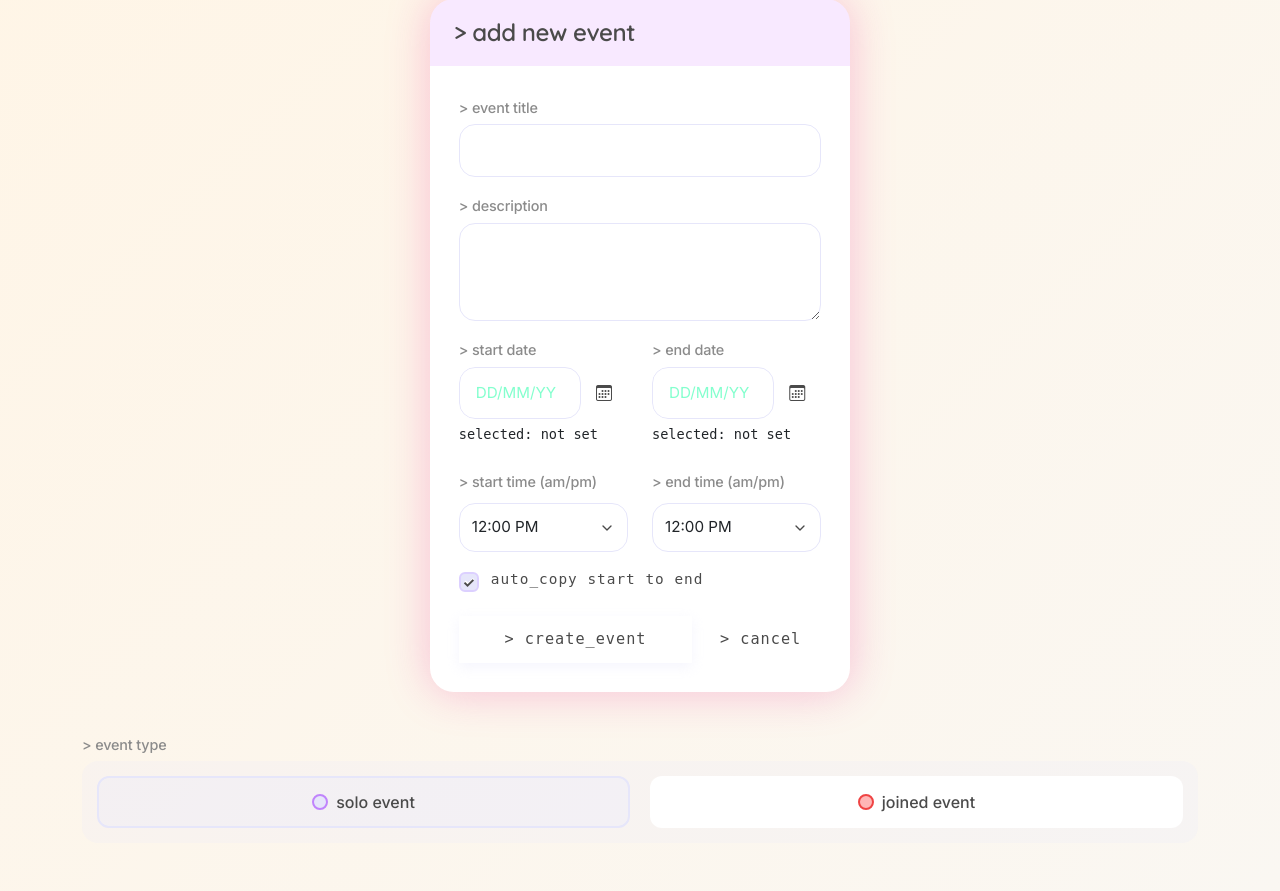
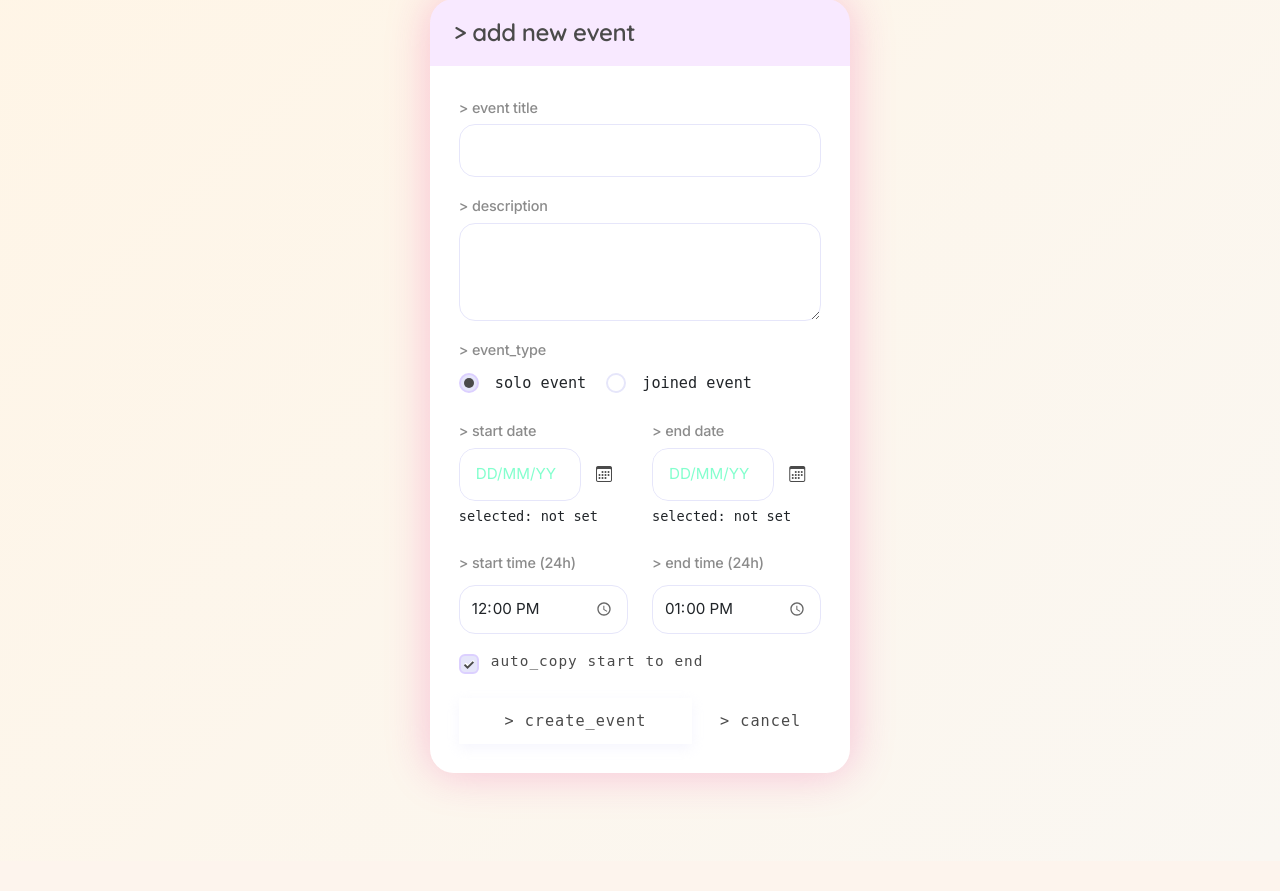
Before and after one commit to schizoscar/sumire-mia-app, a Flask app: page /calendar/add in a window 1280 px wide. Shown: the part 142-1033 px from the top of the page. After the commit the page ends 930 px from the top, so only its background shows below. Run offline with Flask 3, Linux system fonts and the light colour scheme; the visitor is signed in with stand-in values (Sample User, id 1); data comes from the database, SQL or seed files in the repository; some libraries are stand-ins or nearby versions.

```diff
--- a/app/templates/calendar/add.html
+++ b/app/templates/calendar/add.html
@@ -22,6 +22,36 @@
                         <label for="description" class="form-label">> DESCRIPTION</label>
                         <textarea class="form-control" id="description" name="description" rows="3"
                                   style="color: var(--neon-green) !important; background: rgba(10,10,15,0.9);">{{ form_data.description if form_data else '' }}</textarea>
+                    </div>
+
+                    <!-- Event Type Selection -->
+                    <div class="mb-4">
+                        <label class="form-label">> EVENT_TYPE</label>
+                        <div class="simple-radio-group">
+                            <label class="simple-radio">
+                                <input type="radio" name="event_type" id="event_solo" value="solo" checked>
+                                <span>solo event</span>
+                            </label>
+                            <label class="simple-radio">
+                                <input type="radio" name="event_type" id="event_joined" value="joined">
+                                <span>joined event</span>
+                            </label>
+                        </div>
+                    </div>
+
+                    <!-- User Selector for Joined Events -->
+                    <div class="user-selector mb-4" id="userSelector" style="display: none;">
+                        <label for="joined_user" class="form-label">> JOIN WITH</label>
+                        <select class="form-control" id="joined_user" name="joined_user_id">
+                            <option value="">select a user...</option>
+                            {% for user in users %}
+                                {% if user.id != current_user.id %}
+                                <option value="{{ user.id }}">
+                                    {{ user.username }}
+                                </option>
+                                {% endif %}
+                            {% endfor %}
+                        </select>
                     </div>
 
                     <div class="row">
@@ -60,62 +90,16 @@
 
                     <div class="row mt-2">
                         <div class="col-md-6">
-                            <label class="form-label">> START TIME (AM/PM)</label>
-                            <select class="form-control time-select" id="start_time" name="start_time" style="color: var(--neon-green) !important; background: rgba(10,10,15,0.9); border: 1px solid var(--neon-purple);">
-                                <option value="12:00 AM">12:00 AM</option>
-                                <option value="01:00 AM">01:00 AM</option>
-                                <option value="02:00 AM">02:00 AM</option>
-                                <option value="03:00 AM">03:00 AM</option>
-                                <option value="04:00 AM">04:00 AM</option>
-                                <option value="05:00 AM">05:00 AM</option>
-                                <option value="06:00 AM">06:00 AM</option>
-                                <option value="07:00 AM">07:00 AM</option>
-                                <option value="08:00 AM">08:00 AM</option>
-                                <option value="09:00 AM">09:00 AM</option>
-                                <option value="10:00 AM">10:00 AM</option>
-                                <option value="11:00 AM">11:00 AM</option>
-                                <option value="12:00 PM" selected>12:00 PM</option>
-                                <option value="01:00 PM">01:00 PM</option>
-                                <option value="02:00 PM">02:00 PM</option>
-                                <option value="03:00 PM">03:00 PM</option>
-                                <option value="04:00 PM">04:00 PM</option>
-                                <option value="05:00 PM">05:00 PM</option>
-                                <option value="06:00 PM">06:00 PM</option>
-                                <option value="07:00 PM">07:00 PM</option>
-                                <option value="08:00 PM">08:00 PM</option>
-                                <option value="09:00 PM">09:00 PM</option>
-                                <option value="10:00 PM">10:00 PM</option>
-                                <option value="11:00 PM">11:00 PM</option>
-                            </select>
+                            <label class="form-label">> START TIME (24H)</label>
+                            <input type="time" class="form-control time-input" id="start_time" name="start_time"
+                                   value="12:00" step="600" required
+                                   style="color: var(--neon-green) !important; background: rgba(10,10,15,0.9); border: 1px solid var(--neon-purple);">
                         </div>
                         <div class="col-md-6">
-                            <label class="form-label">> END TIME (AM/PM)</label>
-                            <select class="form-control time-select" id="end_time" name="end_time" style="color: var(--neon-green) !important; background: rgba(10,10,15,0.9); border: 1px solid var(--neon-pink);">
-                                <option value="12:00 AM">12:00 AM</option>
-                                <option value="01:00 AM">01:00 AM</option>
-                                <option value="02:00 AM">02:00 AM</option>
-                                <option value="03:00 AM">03:00 AM</option>
-                                <option value="04:00 AM">04:00 AM</option>
-                                <option value="05:00 AM">05:00 AM</option>
-                                <option value="06:00 AM">06:00 AM</option>
-                                <option value="07:00 AM">07:00 AM</option>
-                                <option value="08:00 AM">08:00 AM</option>
-                                <option value="09:00 AM">09:00 AM</option>
-                                <option value="10:00 AM">10:00 AM</option>
-                                <option value="11:00 AM">11:00 AM</option>
-                                <option value="12:00 PM" selected>12:00 PM</option>
-                                <option value="01:00 PM">01:00 PM</option>
-                                <option value="02:00 PM">02:00 PM</option>
-                                <option value="03:00 PM">03:00 PM</option>
-                                <option value="04:00 PM">04:00 PM</option>
-                                <option value="05:00 PM">05:00 PM</option>
-                                <option value="06:00 PM">06:00 PM</option>
-                                <option value="07:00 PM">07:00 PM</option>
-                                <option value="08:00 PM">08:00 PM</option>
-                                <option value="09:00 PM">09:00 PM</option>
-                                <option value="10:00 PM">10:00 PM</option>
-                                <option value="11:00 PM">11:00 PM</option>
-                            </select>
+                            <label class="form-label">> END TIME (24H)</label>
+                            <input type="time" class="form-control time-input" id="end_time" name="end_time"
+                                   value="13:00" step="600" required
+                                   style="color: var(--neon-green) !important; background: rgba(10,10,15,0.9); border: 1px solid var(--neon-pink);">
                         </div>
                     </div>
 
@@ -143,8 +127,6 @@
 </div>
 
 <!-- JavaScript for datetime handling -->
-<!-- Update the JavaScript section - replace the updateHiddenFields and submit handler -->
-
 <script>
     $(document).ready(function () {
         console.log("Datepicker initializing...");
@@ -186,17 +168,70 @@
             console.log("Updating hidden fields - Start:", startDate, startTime, "| End:", endDate, endTime);
 
             if (startDate && startTime) {
-                const startDateTime = `${startDate} ${startTime}`;
+                // Convert 24h time to 12h with AM/PM for the backend
+                const [hours, minutes] = startTime.split(':');
+                const hour = parseInt(hours);
+                const ampm = hour >= 12 ? 'PM' : 'AM';
+                const hour12 = hour % 12 || 12;
+                const time12 = `${String(hour12).padStart(2, '0')}:${minutes} ${ampm}`;
+
+                const startDateTime = `${startDate} ${time12}`;
                 $('#start_datetime').val(startDateTime);
                 console.log("✅ Start datetime set to:", startDateTime);
             }
 
             if (endDate && endTime) {
-                const endDateTime = `${endDate} ${endTime}`;
+                // Convert 24h time to 12h with AM/PM for the backend
+                const [hours, minutes] = endTime.split(':');
+                const hour = parseInt(hours);
+                const ampm = hour >= 12 ? 'PM' : 'AM';
+                const hour12 = hour % 12 || 12;
+                const time12 = `${String(hour12).padStart(2, '0')}:${minutes} ${ampm}`;
+
+                const endDateTime = `${endDate} ${time12}`;
                 $('#end_datetime').val(endDateTime);
                 console.log("✅ End datetime set to:", endDateTime);
             }
         }
+
+        // Force 10-minute intervals on time inputs
+        $('.time-input').on('input', function () {
+            let value = this.value;
+            if (value) {
+                let [hours, minutes] = value.split(':').map(Number);
+                // Round minutes to nearest 10
+                minutes = Math.round(minutes / 10) * 10;
+                if (minutes === 60) {
+                    hours = (hours + 1) % 24;
+                    minutes = 0;
+                }
+                // Format back to HH:MM
+                let newValue = `${String(hours).padStart(2, '0')}:${String(minutes).padStart(2, '0')}`;
+                if (value !== newValue) {
+                    this.value = newValue;
+                }
+            }
+        });
+
+        // Also handle when using the spinner buttons
+        $('.time-input').on('change', function () {
+            let value = this.value;
+            if (value) {
+                let [hours, minutes] = value.split(':').map(Number);
+                // Round minutes to nearest 10
+                minutes = Math.round(minutes / 10) * 10;
+                if (minutes === 60) {
+                    hours = (hours + 1) % 24;
+                    minutes = 0;
+                }
+                // Format back to HH:MM
+                let newValue = `${String(hours).padStart(2, '0')}:${String(minutes).padStart(2, '0')}`;
+                if (value !== newValue) {
+                    this.value = newValue;
+                }
+                updateHiddenFields();
+            }
+        });
 
         // Trigger datepicker on icon click
         $('#start_date_icon').on('click', function () {
@@ -207,7 +242,7 @@
             $('#end_date').datepicker('show');
         });
 
-        // Time select change handlers
+        // Time change handlers
         $('#start_time, #end_time').on('change', function () {
             console.log("Time changed to:", $(this).val());
             updateHiddenFields();
@@ -268,70 +303,6 @@
                 return false;
             }
 
-            console.log("Form validation passed, submitting...");
-            return true;
-        });
-
-        // Initial update
-        setTimeout(updateHiddenFields, 100);
-    });
-</script>
-
-<!-- Event Type Selection -->
-<div class="mb-4">
-    <label class="form-label">> event type</label>
-    <div class="event-type-selector">
-        <div class="event-type-option solo">
-            <input type="radio" name="event_type" id="event_solo" value="solo" checked>
-            <label for="event_solo">
-                <span class="color-preview purple"></span>
-                solo event
-            </label>
-        </div>
-        <div class="event-type-option joined">
-            <input type="radio" name="event_type" id="event_joined" value="joined">
-            <label for="event_joined">
-                <span class="color-preview red"></span>
-                joined event
-            </label>
-        </div>
-    </div>
-</div>
-
-<!-- User Selector for Joined Events -->
-<div class="user-selector mb-4" id="userSelector">
-    <label class="form-label">> join with</label>
-    <select class="form-control" id="joined_user" name="joined_user_id">
-        <option value="">select a user...</option>
-        {% for user in users %}
-            {% if user.id != current_user.id %}
-            <option value="{{ user.id }}" style="color: {% if user.color_scheme == 'purple' %}#e6e6fa{% else %}#ffdab9{% endif %};">
-                {{ user.username }} ({{ user.color_scheme }})
-            </option>
-            {% endif %}
-        {% endfor %}
-    </select>
-    <small class="form-text user-hint">joined events will appear in red for both users</small>
-</div>
-
-<!-- Add this JavaScript -->
-<script>
-    $(document).ready(function () {
-        // Toggle user selector based on event type
-        $('input[name="event_type"]').on('change', function () {
-            if ($(this).val() === 'joined') {
-                $('#userSelector').addClass('visible');
-                $('#joined_user').prop('required', true);
-            } else {
-                $('#userSelector').removeClass('visible');
-                $('#joined_user').prop('required', false);
-            }
-        });
-
-        // Update form submission to include event type
-        $('#eventForm').on('submit', function () {
-            // ... existing code ...
-
             // Add event type to hidden fields
             const eventType = $('input[name="event_type"]:checked').val();
             $('<input>').attr({
@@ -339,7 +310,13 @@
                 name: 'event_type',
                 value: eventType
             }).appendTo('#eventForm');
+
+            console.log("Form validation passed, submitting...");
+            return true;
         });
+
+        // Initial update
+        setTimeout(updateHiddenFields, 100);
     });
 </script>
 
@@ -380,6 +357,30 @@
     background: var(--neon-pink) !important;
 }
 
+/* Simple Radio Button Styles */
+.simple-radio-group {
+    display: flex;
+    gap: 20px;
+    margin-top: 5px;
+}
+
+.simple-radio {
+    display: flex;
+    align-items: center;
+    gap: 8px;
+    cursor: pointer;
+    color: var(--neon-green);
+    font-family: 'Share Tech Mono', monospace;
+    font-size: 0.95rem;
+}
+
+.simple-radio input[type="radio"] {
+    width: 18px;
+    height: 18px;
+    cursor: pointer;
+    accent-color: var(--neon-purple);
+}
+
 /* Force text colors */
 .form-control, .form-control:focus {
     color: var(--neon-green) !important;
@@ -394,6 +395,23 @@
 
 .form-control::placeholder {
     color: rgba(10, 255, 157, 0.5) !important;
+}
+
+/* Time input styling */
+input[type="time"].form-control {
+    color-scheme: dark;
+    padding: 10px;
+    font-family: 'Share Tech Mono', monospace;
+}
+
+input[type="time"].form-control::-webkit-calendar-picker-indicator {
+    filter: invert(1);
+    opacity: 0.6;
+    cursor: pointer;
+}
+
+input[type="time"].form-control::-webkit-calendar-picker-indicator:hover {
+    opacity: 1;
 }
 
 /* Date icon hover effect */
@@ -414,27 +432,6 @@
     font-size: 0.85rem;
     margin-top: 5px;
     display: block;
-}
-
-/* Time select styling */
-.time-select {
-    font-family: 'Share Tech Mono', monospace;
-    cursor: pointer;
-    border-radius: 0;
-    margin-top: 5px;
-    padding: 10px;
-    transition: all 0.3s ease;
-}
-
-.time-select option {
-    background: var(--darker-bg);
-    color: var(--text-primary);
-    padding: 10px;
-}
-
-.time-select:hover {
-    border-color: var(--neon-pink) !important;
-    box-shadow: 0 0 10px rgba(255, 42, 109, 0.2);
 }
 
 /* Checkbox styling */
@@ -460,6 +457,21 @@
     cursor: pointer;
     margin-left: 10px;
     font-size: 0.9rem;
+}
+
+/* User selector */
+.user-selector select {
+    background: rgba(10, 10, 15, 0.9);
+    color: var(--neon-green);
+    border: 2px solid var(--neon-purple);
+    padding: 10px;
+    font-family: 'Share Tech Mono', monospace;
+    width: 100%;
+}
+
+.user-selector select option {
+    background: var(--darker-bg);
+    padding: 10px;
 }
 
 /* Input group enhancements */
@@ -528,6 +540,11 @@
         margin-bottom: 15px;
     }
 
+    .simple-radio-group {
+        flex-direction: column;
+        gap: 10px;
+    }
+
     .btn {
         width: 100%;
         margin-bottom: 10px;
```
